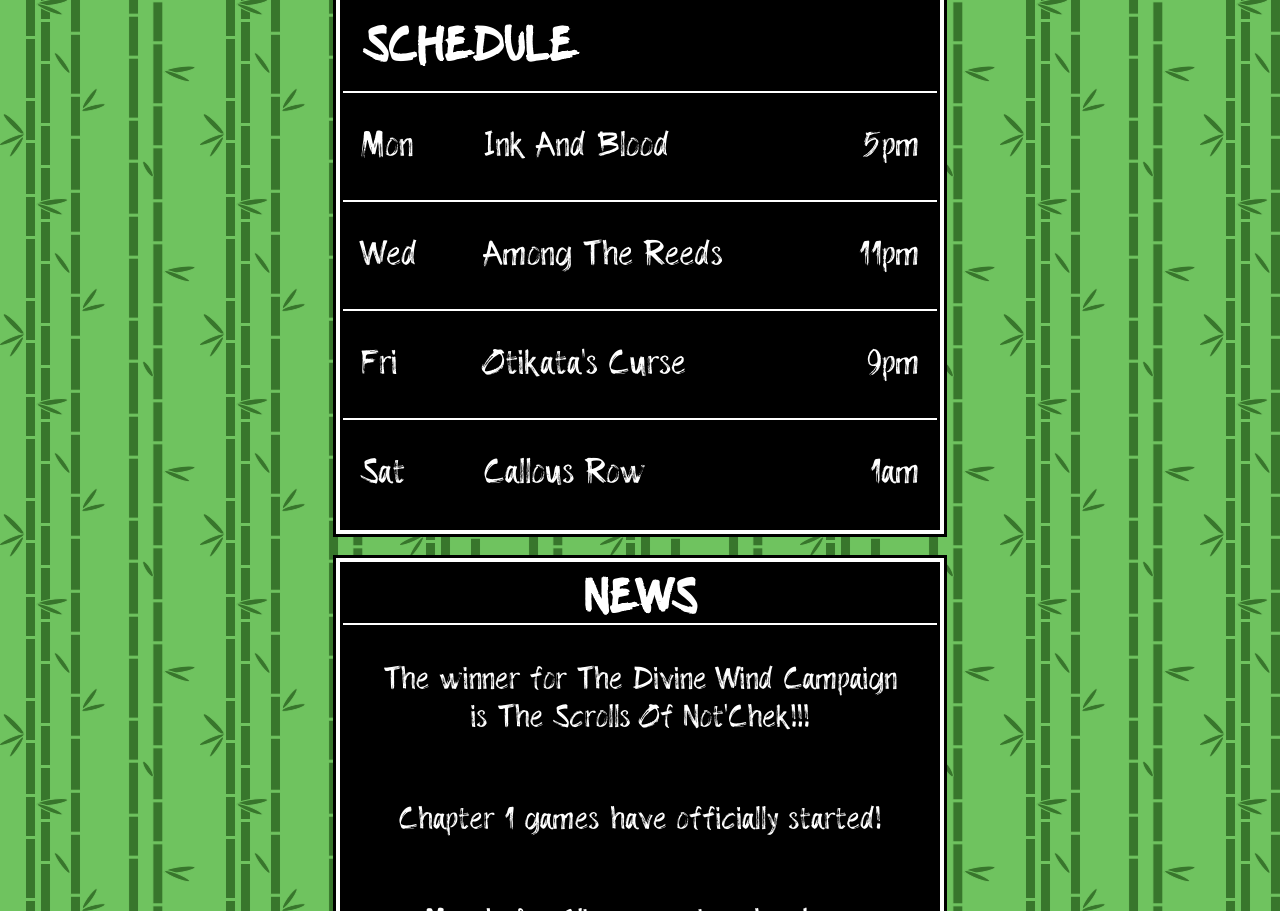
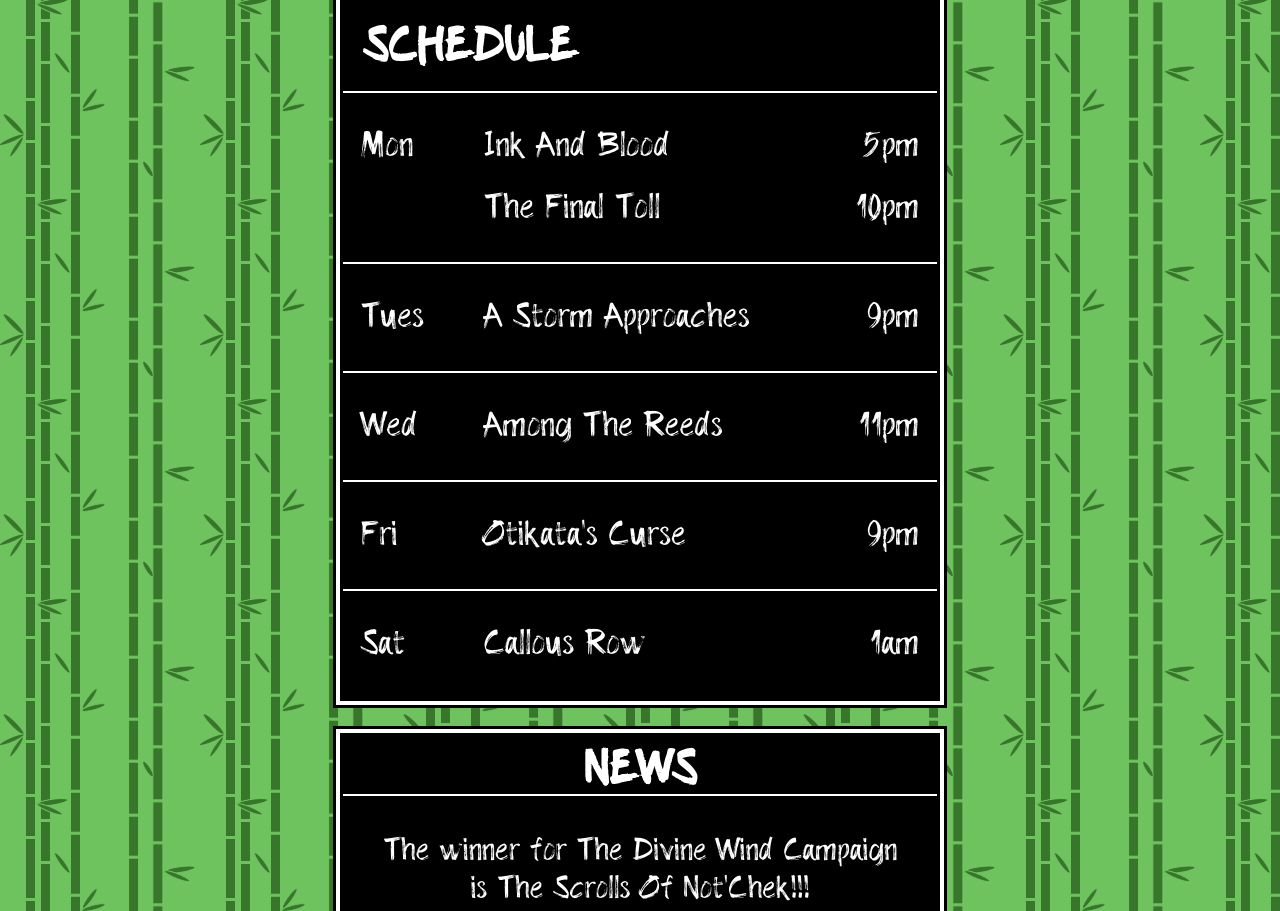
Before and after one commit to jrthayer/Arcadum.Info, a plain HTML site: page index.html in a window 1280 px wide. Shown: the part 1019-1930 px from the top of the page. Drawn offline with Linux system fonts and the light colour scheme.

Commit message:
Update Schedule
+add The Final Toll
+add A Storm Approaches

```diff
--- a/index.html
+++ b/index.html
@@ -131,5 +131,5 @@
         return window.twttr || (t = { _e: [], ready: function(f){ t._e.push(f) } });
         }(document, "script", "twitter-wjs"));
 </script>
-<script src="schedule.js?v=2.74"></script>
+<script src="schedule.js?v=2.75"></script>
 </html>
--- a/schedule.js
+++ b/schedule.js
@@ -8,8 +8,8 @@
 //     [[60, "Callous Row"], [1140, "Into The Mists"], [1380, "Shrine Of Sin"]]];
 var utcTimes = [
     [],
-    [[1020, "Ink And Blood"]],
-    [],
+    [[1020, "Ink And Blood"], [1320, "The Final Toll"]],
+    [[1260, "A Storm Approaches"]],
     [[1380, "Among The Reeds"]],
     [],
     [[1260, "Otikata's Curse"]],
```
